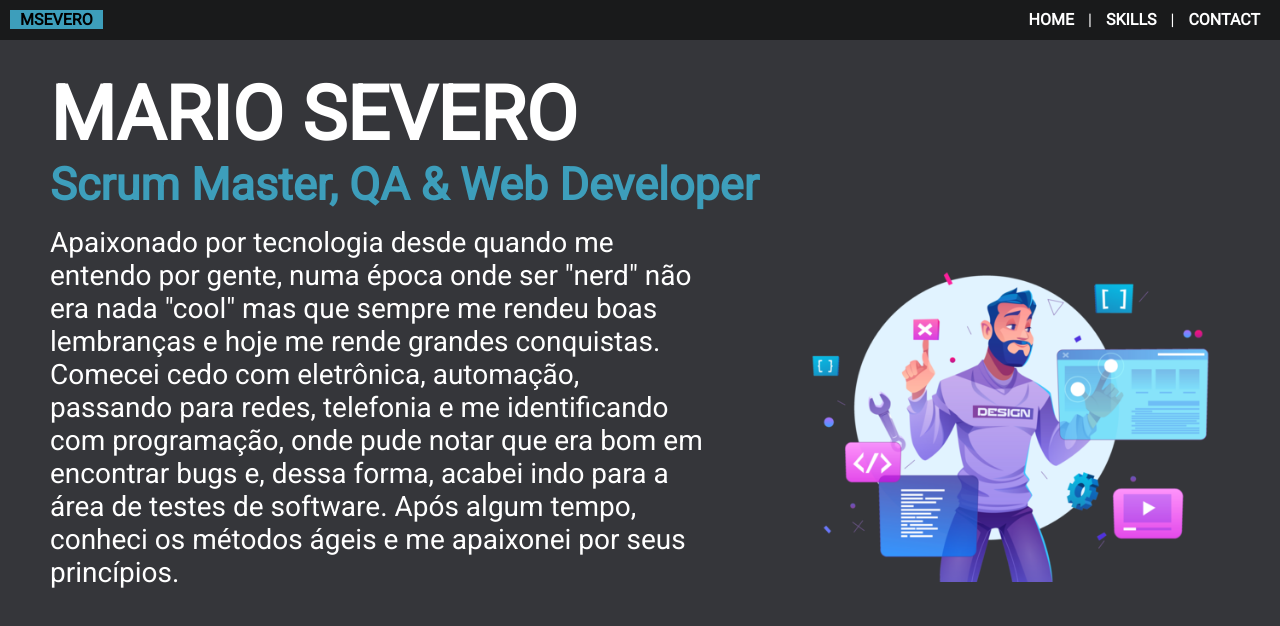
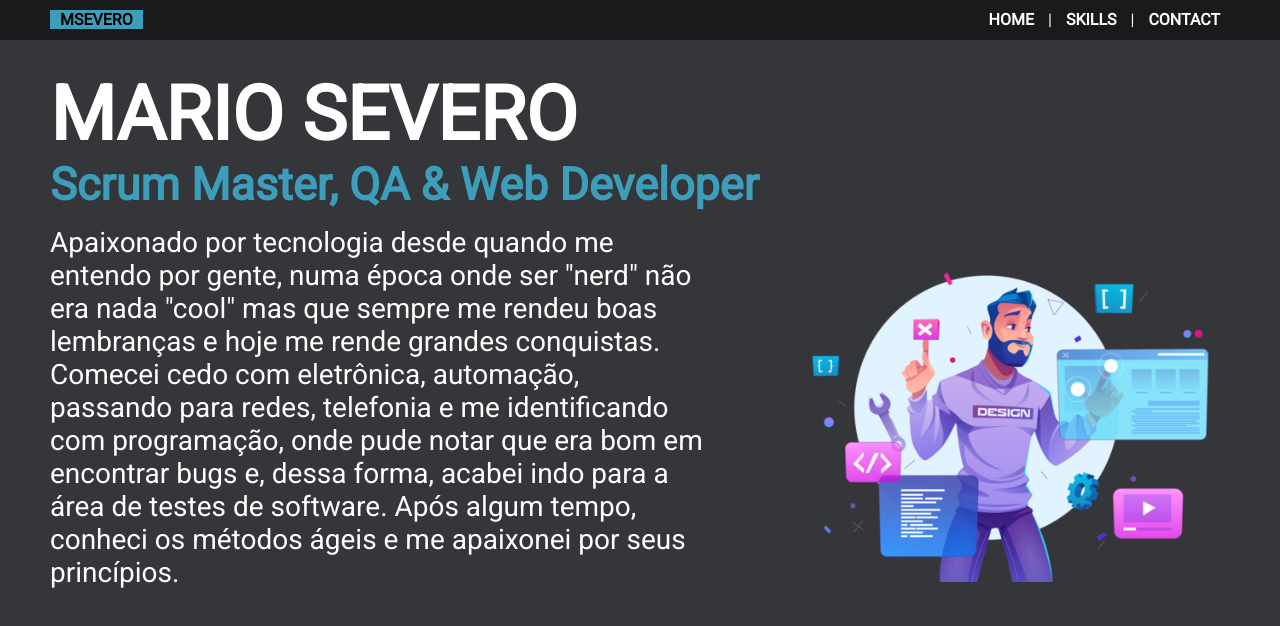
Before and after one commit to severo-mario/personal-my-web-site, a plain HTML site: page index.html in a window 1280 px wide. Drawn offline with Linux system fonts and the light colour scheme.

Commit message:
Alterando posicionamento dos elementos do header.

```diff
--- a/css/styles.css
+++ b/css/styles.css
@@ -27,7 +27,7 @@ img {
 }
 
 .div-cabecalho {
-    padding: 10px;
+    padding: 10px 50px 10px 50px;
 }
 
 .div-cabecalho-esquerdo {
```
